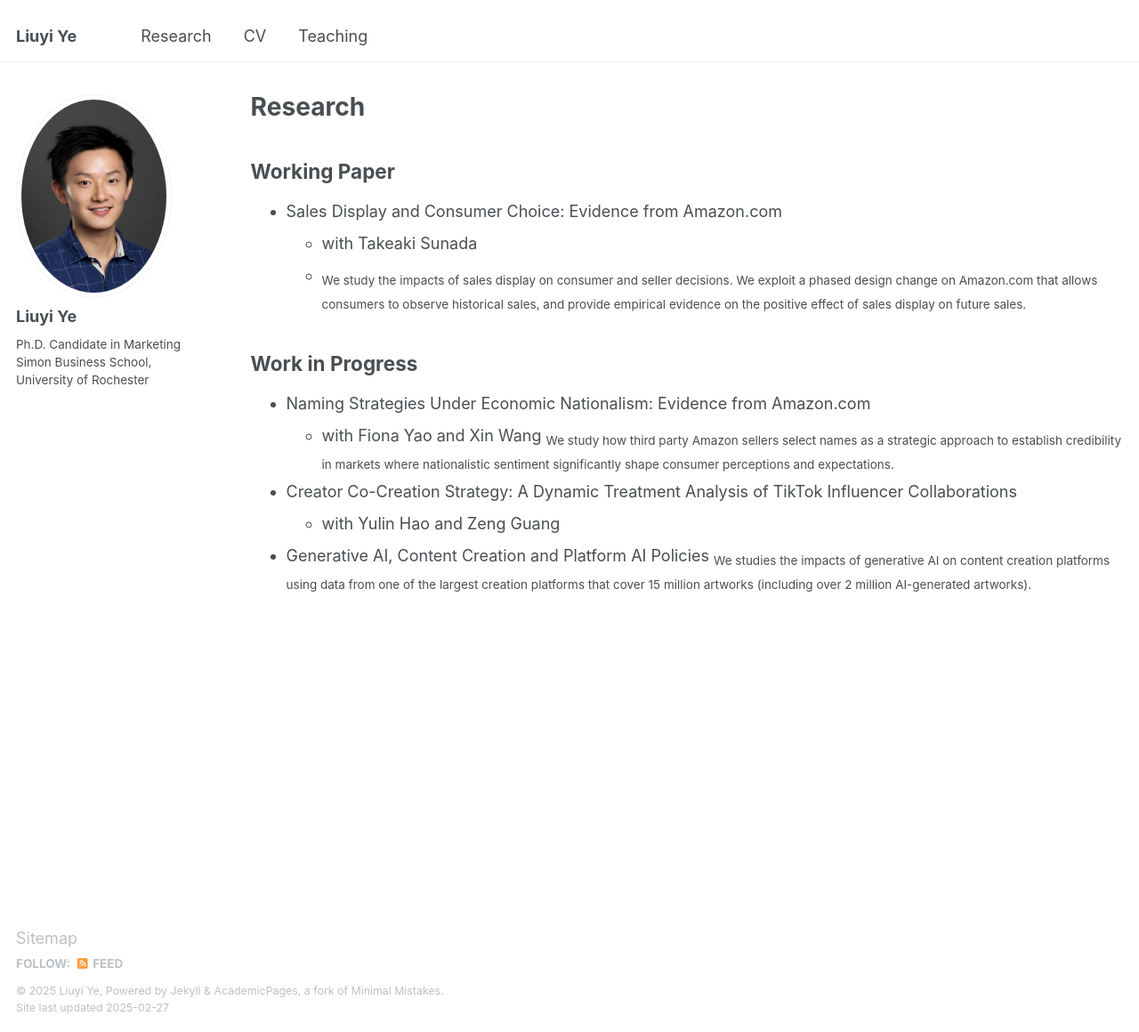
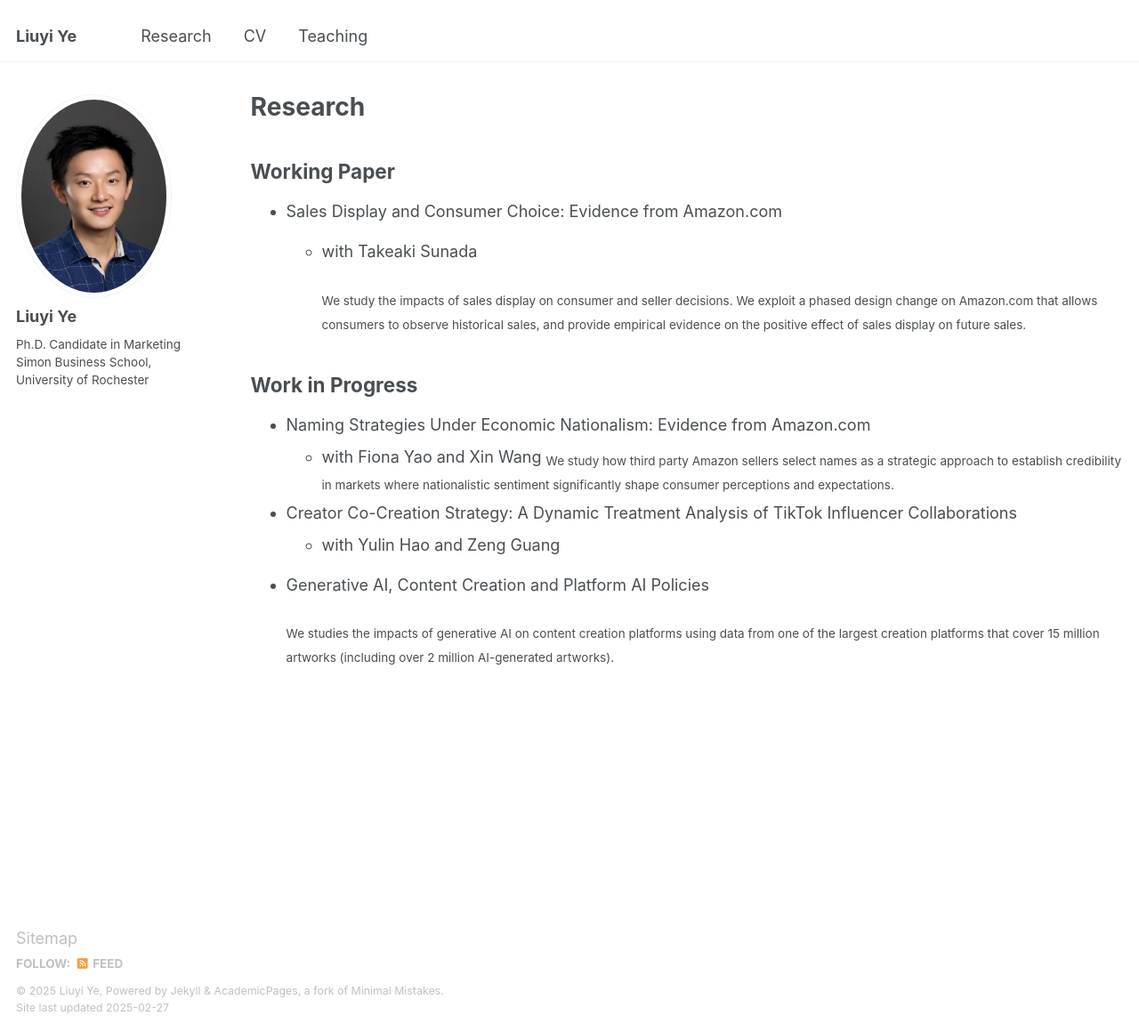
Before and after one commit to jamesyeh111/liuyiye, a Jekyll site: the page built from _pages/publications.md, in a window 1280 px wide and 1160 px high. Shown: the whole window at 89% size. Built offline with Jekyll 4.4.1, drawn with Linux system fonts in a browser that asks for light colours.

```diff
--- a/_pages/publications.md
+++ b/_pages/publications.md
@@ -10,7 +10,8 @@ author_profile: true
 
 * Sales Display and Consumer Choice: Evidence from Amazon.com
   * with Takeaki Sunada
-  * <sub> We study the impacts of sales display on consumer and seller decisions. We exploit a phased design change on Amazon.com that allows consumers to observe historical sales, and provide empirical evidence on the positive effect of sales display on future sales.<sub>
+
+    <sub> We study the impacts of sales display on consumer and seller decisions. We exploit a phased design change on Amazon.com that allows consumers to observe historical sales, and provide empirical evidence on the positive effect of sales display on future sales.<sub>
 
 ## Work in Progress
 
@@ -22,4 +23,5 @@ author_profile: true
   * with Yulin Hao and Zeng Guang
 
 * Generative AI, Content Creation and Platform AI Policies
+
   <sub> We studies the impacts of generative AI on content creation platforms using data from one of the largest creation platforms that cover 15 million artworks (including over 2 million AI-generated artworks).<sub>
```
